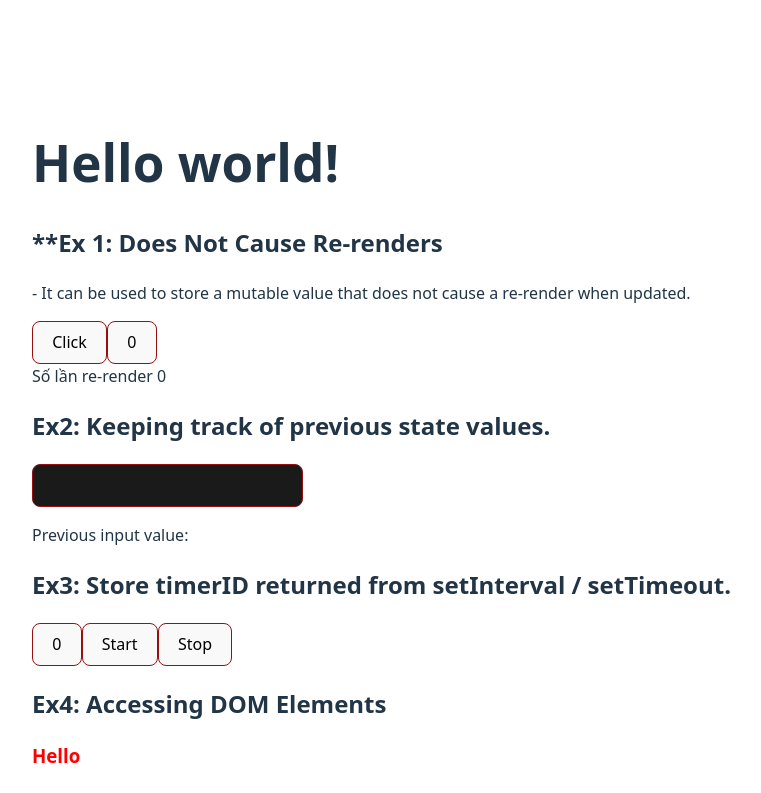
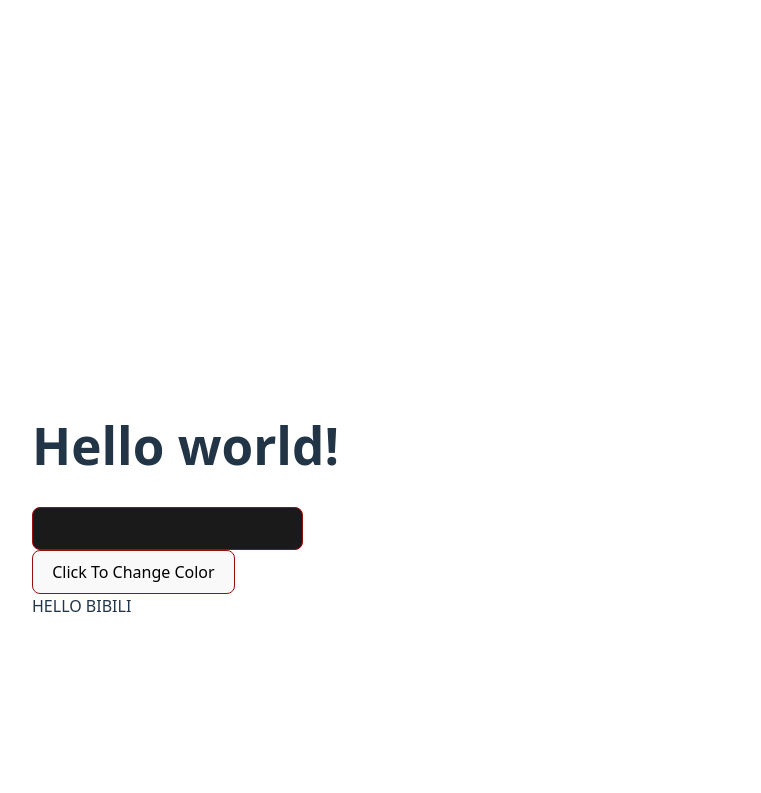
Before and after one commit to tvan-dev/exercises-react, a React (Vite) app: page / in a window 1280 px wide. Shown: the top 793 px of the page, without its empty margins (68-829 px from the left). Built offline with nearby package versions, Linux system fonts and the light colour scheme.

Commit message:
React memo

```diff
--- /dev/null
+++ b/src/MemoHOC.jsx
@@ -0,0 +1,38 @@
+import { useState, memo } from "react";
+
+/* Child1: truyền props là một trong các kiểu giá trị nguyên thủy - boolean */
+
+const Child1 = memo((props) => {
+    console.log("Child rendered");
+    return <div style={props.active? {backgroundColor: "green"}: {}}>HELLO BIBILI</div>;
+})
+
+
+
+export default function Content() {
+    const [value, setValue] = useState("");
+    const [isToggle, setIsToggle] = useState(false);
+
+    return(
+        <div>
+            <input type="text" value={value} onChange={(e)=> setValue(e.target.value)} />
+
+            <div>
+                <button onClick={() => setIsToggle(prev => !prev)}>Click To Change Color</button>
+                <Child1 active={isToggle}/>
+            </div>
+        </div>
+    )
+}
+
+//Explain:
+/* + Không dùng React memo cho Component con thì bất cứ lần re-render của Cha => Con re-render nếu logic ở component con phức tạp thì sẽ ảnh hưởng hiệu năng ứng dụng */
+/* + Dùng memo thì component con chỉ re-render khi props thay đổi
+    Dùng memo cho component không nhận props thì hầu như không khác biệt so với component bình thường.
+    Chỉ hữu ích khi bạn muốn đảm bảo rõ ràng là component đó sẽ không bao giờ re-render theo parent (trừ khi mount/unmount).*/
+
+// Ở ví dụ trên, mỗi lần gõ chữ vào input thì component cha re-render nhưng component con ko re-render vì ko có props nào thay đổi
+// nếu bấm nút Click thì component con re-render vì props active thay đổi
+
+// + React memo chỉ so sánh props ở cấp độ bề mặt (shallow comparison) nên nếu truyền object, array, function thì sẽ luôn re-render vì tham chiếu thay đổi
+// để khắc phục vấn đề này có thể dùng useMemo để ghi nhớ giá trị object, array hoặc useCallback để ghi nhớ hàm
--- a/src/main.jsx
+++ b/src/main.jsx
@@ -8,7 +8,9 @@ import Todo from './Todo.jsx'
 // import Content from './UseEffect2.jsx'
 // import Content from './Timer.jsx'
 // import Content from './Avatar.jsx'
-import Content from './UseRef.jsx'
+// import Content from './UseRef.jsx'
+import Content from './MemoHOC.jsx'
+// import Content from './useCallback.jsx'
 
 
 createRoot(document.getElementById('root')).render(
```
